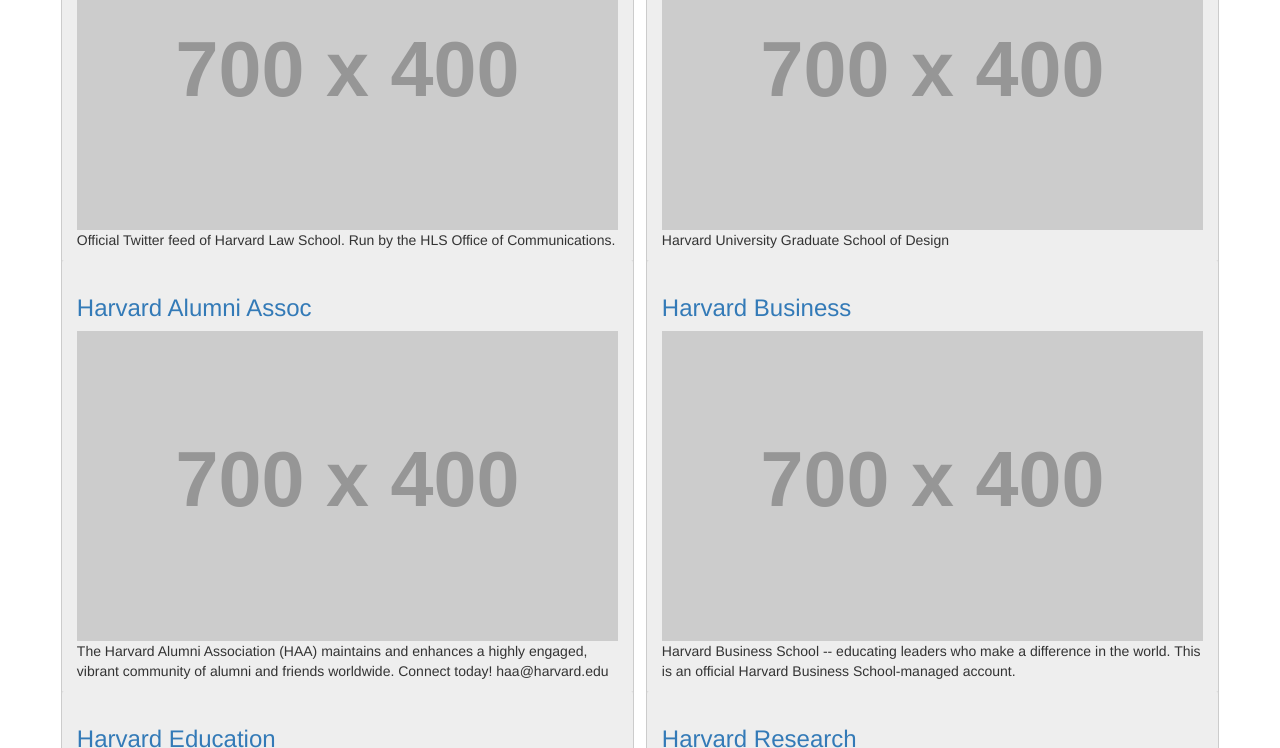
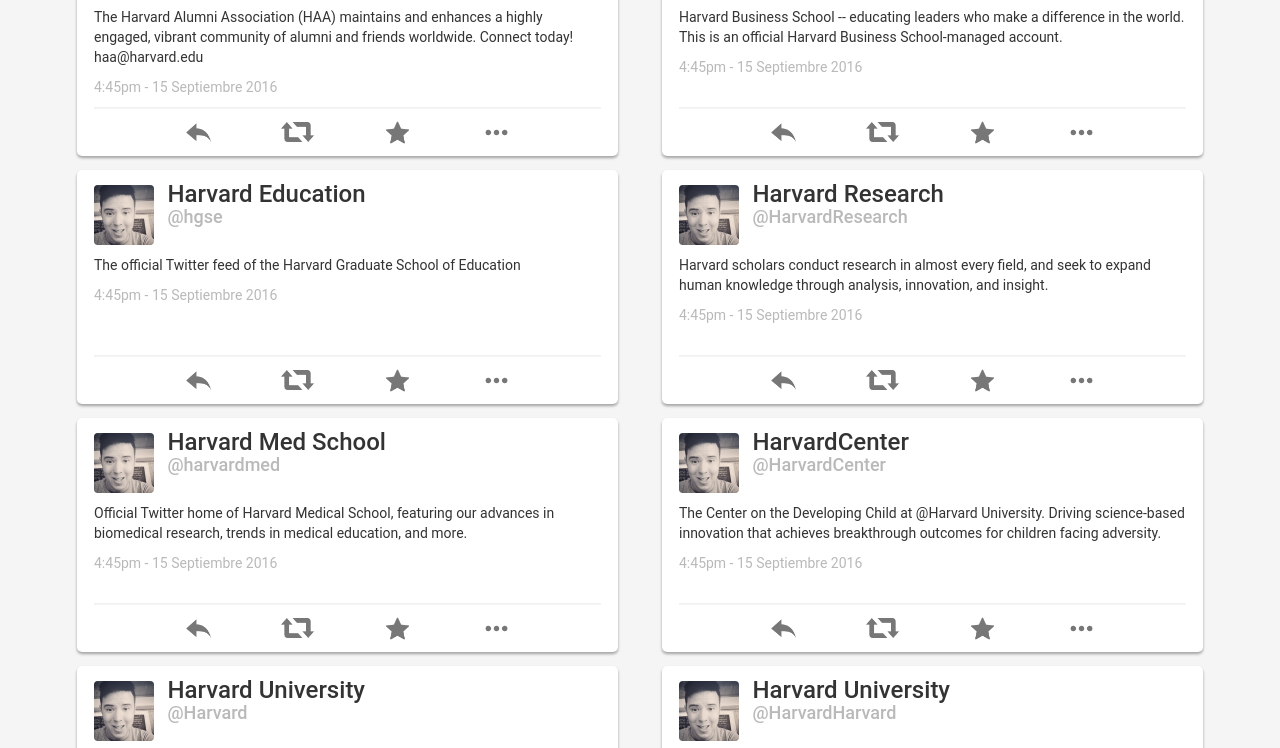
Before and after one commit to shoeab/bootstrap-2col, a plain HTML site: page index.html in a window 1280 px wide. Shown: the part 711-1459 px from the top of the page. Drawn offline with nearby package versions, Linux system fonts and the light colour scheme; placeholder pictures from the web are drawn by us.

Commit message:
Twitter design integrated

```diff
--- a/css/2-col-portfolio.css
+++ b/css/2-col-portfolio.css
@@ -1,32 +1,141 @@
-/*!
- * Start Bootstrap - 2 Col Portfolio (http://startbootstrap.com/)
- * Copyright 2013-2016 Start Bootstrap
- * Licensed under MIT (https://github.com/BlackrockDigital/startbootstrap/blob/gh-pages/LICENSE)
- */
 
-body {
-    /*padding-top: 70px;*/ /* Required padding for .navbar-fixed-top. Remove if using .navbar-static-top. Change if height of navigation changes. */
+
+.page-title{
+    position: relative;
+    left: -7px;
 }
-
-.portfolio-item {
-    margin-bottom: 25px;
+a{
+    text-decoration: none;
 }
-
-footer {
-    margin: 50px 0;
+body{
+    text-align: center;
+    background-color: #F5F5F5;
+    display: flex;
+    align-items: center;
+    justify-content: center;
+    flex-direction: column;
+    font-family: 'Roboto', sans-serif;
 }
-
-.section{
-	float: left;
-    width: 49%;
-    padding: 15px;
-    margin: 0 .5%;
-    background: #eee;
-    border: 1px solid #ccc;
-    border-radius: 3px;
-    margin-bottom: -15px;
-    border-bottom: 0px;
-    border-top: 0px;
-    max-height: 470px;
-    overflow: hidden;
+.img-perfil{
+    width: 60px;
+    /*margin-top: 13px;*/
+    margin-top: -35px;
+    border-radius: 4px;
 }
+.header{
+    display: inline-block;
+    padding-left: 10px;
+    vertical-align: super;
+    position: relative;
+    bottom: 7px;
+    margin-top: 15px;
+}
+.header .user-title{
+    margin: 0px;
+    margin-bottom: 0.5px;
+}
+.header .user-name{
+    margin: 0px;
+    color: #b9b9b9;
+    cursor: pointer;
+}
+.material-card{
+    text-align: left;
+    padding: 3px 17px 7px 17px;
+    background-color: #fff;
+    margin: 0.7rem;
+    position: relative;
+    /*width: 380px;*/
+    border-radius: 5px;
+    box-shadow: 0 2px 3px rgba(0,0,0,0.12), 0 2px 3px rgba(0,0,0,0.24);
+}
+.principal-button{
+    display: inline-block;
+    position: relative;
+    left: 31%;
+    vertical-align: super;
+    background-color: #fff;
+    bottom: 10px;
+    border-radius: 5px;
+    border-style: solid;
+    transition: .08s linear;
+    cursor:pointer;
+}
+.date-time{
+    color: #b9b9b9;
+    margin: 10px 0px;
+}
+.principal-button:hover{
+    background-color: buttonface;
+    transition: .08s linear;
+}
+.principal-button span{
+    display: inline-block;
+    font-style: bold;
+    color: #656565;
+    font-size: 33px;
+    margin: 0px;
+    vertical-align: top;
+    position: relative;
+    top: -1px;
+    left: -2px;
+}
+.principal-button .plus{
+    width: 35px;
+}
+hr{
+    border-color: rgba(0, 0, 0, 0.05);
+    display: block;
+    -webkit-margin-before: 0.5em;
+    -webkit-margin-after: 0.5em;
+    -webkit-margin-start: auto;
+    -webkit-margin-end: auto;
+    border-style: inset;
+    border-width: .3px;
+}
+.icons{
+    text-align: center;
+}
+.icons img{
+    width: 33px;
+    margin-right: 63px;
+    -webkit-filter: contrast(7%);
+    filter: contrast(7%);
+    cursor: pointer;
+    transition: .08s linear;
+}
+.icons img:hover{
+    -webkit-filter: contrast(55%);
+    filter: contrast(55%);
+    transition: .08s linear;
+}
+.icons .img-more{
+    margin-right: 0px !important;
+}
+.icons .img-retweet{
+    position: relative;
+    /*top: -5px;*/
+}
+.tweet{
+    margin: 10px 0px;
+}
+.principal-button div{
+    position: relative;
+    top: 1.5px;
+    left: -2px;
+}
+input{
+    font-size:18px;
+    padding:10px 10px 10px 0px;
+    display:block;
+    position: relative;
+    top: 2px;
+    width: 380px;
+    border:none;
+}
+input:focus{
+    outline:none;
+}
+.content {
+    min-height: 175px;
+}
--- a/index.html
+++ b/index.html
@@ -61,26 +61,73 @@
             </div>
             <div class="col-md-6 portfolio-item section" ng-repeat="tweet in tweets" ng-hide='filtered'>
 
+               <!--
+                <h3>
+                    <a href="#"></a>
+                </h3>
+                <a href="#">
+                    <img class="img-responsive" src="http://placehold.it/700x400" alt="">
+                </a>
+                <p></p> -->
 
+                <section class="material-card">
+                    <div class="content">
+                        <img class="img-perfil" src="img/photo.jpg" alt="">
+                        <div class="header">
+                            <h3 class="user-title">{{tweet.twitterName}}</h3>
+                            <h4 class="user-name">@{{tweet.screenName}}</h4>
+                        </div>
+                        <button class="principal-button" style="display: none;">
+                            <div>
+                                <img class="plus" src="img/twiiter.png" alt=""><span>+</span>
+                            </div>
+                        </button>
+                        <p class="tweet">{{tweet.description}}</p>
+                        <p class="date-time">4:45pm - 15 Septiembre 2016</p>
+                    </div>
+                    <hr>
+                    <div class="icons">
+                        <img class="img-reply" src="img/reply.png" alt="">
+                        <img class="img-retweet" src="img/retweet.png" alt="">
+                        <img class="img-star" src="img/star.png" alt="">
+                        <img class="img-more" src="img/more.png" alt="">
+                    </div>
+                </section>
+            </div>
+
+            <div class="col-md-6 portfolio-item section" ng-repeat="tweet in filteredTweets" ng-show='filtered'>
+
+                <!-- <p>{{tweet.categoryType}}</p>
                 <h3>
                     <a href="#">{{tweet.twitterName}}</a>
                 </h3>
                 <a href="#">
                     <img class="img-responsive" src="http://placehold.it/700x400" alt="">
                 </a>
-                <p>{{tweet.description}}</p>
-            </div>
-
-            <div class="col-md-6 portfolio-item section" ng-repeat="tweet in filteredTweets" ng-show='filtered'>
-
-                <p>{{tweet.categoryType}}</p>
-                <h3>
-                    <a href="#">{{tweet.twitterName}}</a>
-                </h3>
-                <a href="#">
-                    <img class="img-responsive" src="http://placehold.it/700x400" alt="">
-                </a>
-                <p>{{tweet.description}}</p>
+                <p>{{tweet.description}}</p> -->
+                <section class="material-card">
+                    <div class="content">
+                        <img class="img-perfil" src="img/photo.jpg" alt="">
+                        <div class="header">
+                            <h3 class="user-title">{{tweet.twitterName}}</h3>
+                            <h4 class="user-name">@{{tweet.screenName}}</h4>
+                        </div>
+                        <button class="principal-button" style="display: none;">
+                            <div>
+                                <img class="plus" src="img/twiiter.png" alt=""><span>+</span>
+                            </div>
+                        </button>
+                        <p class="tweet">{{tweet.description}}</p>
+                        <p class="date-time">4:45pm - 15 Septiembre 2016</p>
+                    </div>
+                    <hr>
+                    <div class="icons">
+                        <img class="img-reply" src="img/reply.png" alt="">
+                        <img class="img-retweet" src="img/retweet.png" alt="">
+                        <img class="img-star" src="img/star.png" alt="">
+                        <img class="img-more" src="img/more.png" alt="">
+                    </div>
+                </section>
             </div>
             <!-- <div class="col-md-6 portfolio-item section">
                 <a href="#">
```
Also changed, not shown: img/more.png (added), img/photo.jpg (added), img/reply.png (added), img/retweet.png (added), img/star.png (added), img/twiiter.png (added).
